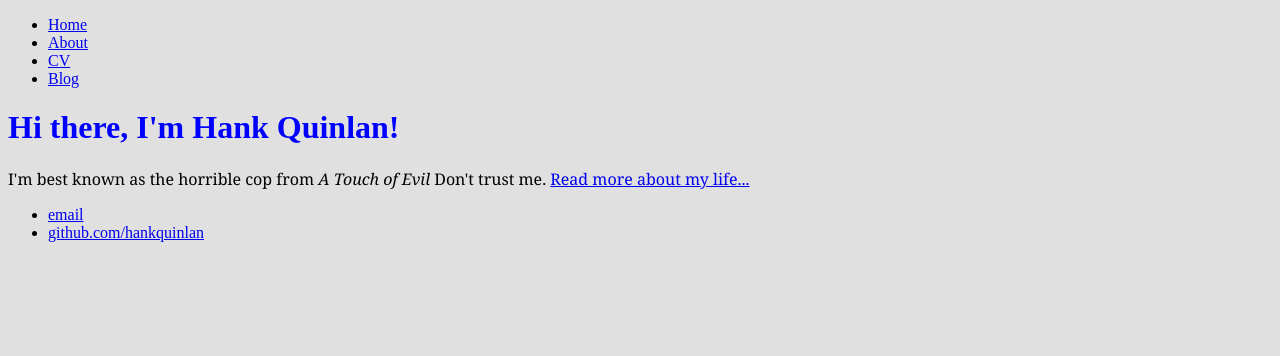
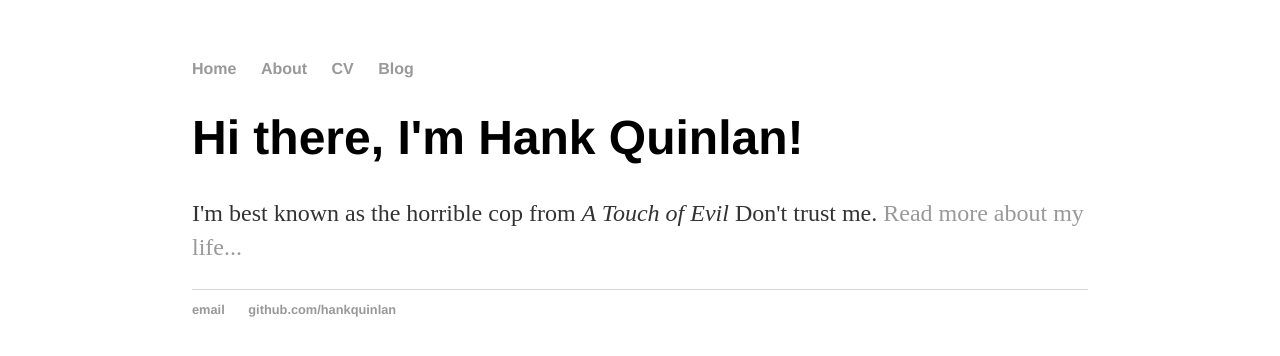
Before and after one commit to danyarmo/danyarmo.github.io, a Jekyll site: the page built from index.html, in a window 1280 px wide. Shown: the top 356 px of the page. Built offline with Jekyll 4.4.1, drawn with Linux system fonts in a browser that asks for light colours.

Commit message:
Update main.css

```diff
--- a/css/main.css
+++ b/css/main.css
@@ -1,23 +1,43 @@
+body {
+    margin: 60px auto;
+    width: 70%;
+}
+nav ul, footer ul {
+    font-family:'Helvetica', 'Arial', 'Sans-Serif';
+    padding: 0px;
+    list-style: none;
+    font-weight: bold;
+}
+nav ul li, footer ul li {
+    display: inline;
+    margin-right: 20px;
+}
+a {
+    text-decoration: none;
+    color: #999;
+}
+a:hover {
+    text-decoration: underline;
+}
 h1 {
-  color: blue;
-  font-family: cursive;
+    font-size: 3em;
+    font-family:'Helvetica', 'Arial', 'Sans-Serif';
 }
 p {
-  font-family: Georgia;
+    font-size: 1.5em;
+    line-height: 1.4em;
+    color: #333;
 }
-h2 {
-  color: teal;
-  font-family: cursive;
+footer {
+    border-top: 1px solid #d5d5d5;
+    font-size: .8em;
 }
-body {
-  background-color: #e0e0e0;
+
+ul.posts {
+    margin: 20px auto 40px;
+    font-size: 1.5em;
 }
-.whole {
-  position: absolute;
-  left: 50%;
-  top: 35%;
-  transform: translateX(-50%) translateY(-50%);
+
+ul.posts li {
+    list-style: none;
 }
-img {
-  overflow: scroll;
-}
```
